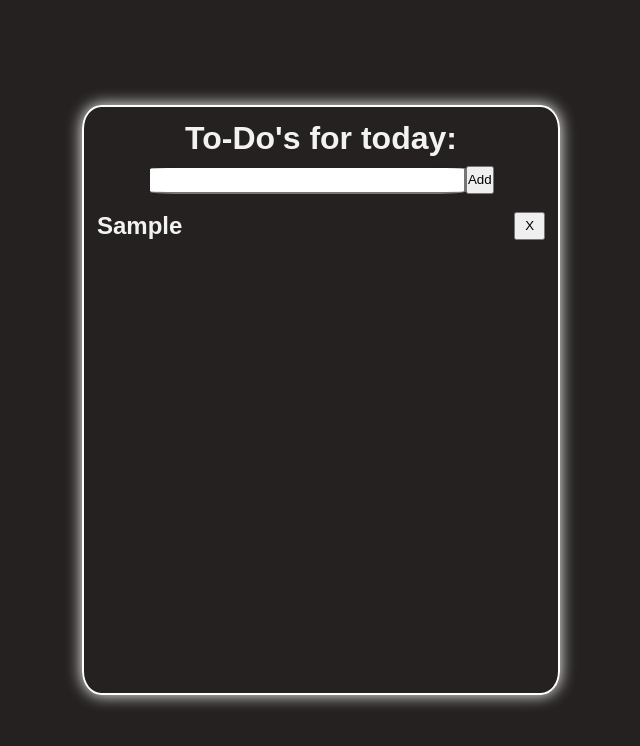
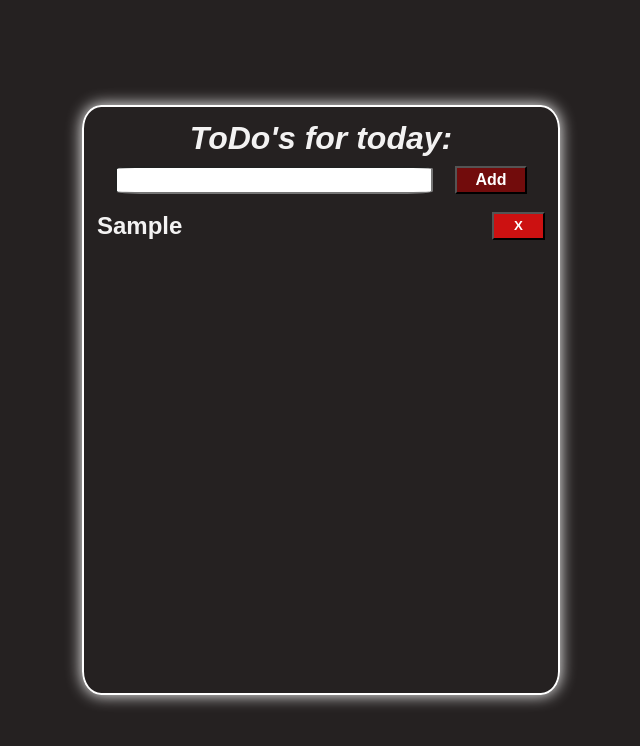
Before and after one commit to Quazar8/ReactToDo, a React app: page / in a window 1280 px wide. Both pictures are taken after typing "Sample" into the empty fields and a click on the input "Add". Shown: the whole page, without its empty margins (319-959 px from the left). Built offline with nearby package versions, Linux system fonts and the light colour scheme.

Commit message:
Further styling the application
Changing color when you hover on buttons improving the UX, paddings,
margins.

```diff
--- a/src/components/App.js
+++ b/src/components/App.js
@@ -23,7 +23,7 @@ const App = (props) => {
 
     return (
         <main className="app-container">
-            <h1 id="app-title">To-Do's for today:</h1>
+            <h1 id="app-title">ToDo's for today:</h1>
             <Input submitted={submitted}/>
             <ToDosContainer
                 todos = {todos}
--- a/src/components/Input.js
+++ b/src/components/Input.js
@@ -16,7 +16,7 @@ const Input = (props) => {
     return (
         <div className="input-component">
             <input id="todo-input" value={input} type="text" onChange={handleChange}/>
-            <input onClick={handleSubmit} type="submit" value="Add"/>
+            <input id="submit-button" onClick={handleSubmit} type="submit" value="Add"/>
         </div>
     )
 }
--- a/src/styles/app.css
+++ b/src/styles/app.css
@@ -18,4 +18,5 @@
 
 #app-title {
     text-align: center;
+    font-style: italic;
 }
--- a/src/styles/input.css
+++ b/src/styles/input.css
@@ -10,3 +10,17 @@
     border-radius: 10%;
     font-size: 1.3rem;
 }
+
+#submit-button {
+    background-color: #720c0c;
+    color: white;
+    width: 15%;
+    font-size: 1rem;
+    font-weight: bold;
+    margin: 0 0 0 5%;
+}
+
+#submit-button:hover {
+    background-color:white;
+    color: #720c0c;
+}
--- a/src/styles/single-todo.css
+++ b/src/styles/single-todo.css
@@ -5,6 +5,15 @@
     padding: 2% 0;
 }
 
-button {
+.single-todo button {
     padding: 1% 2%;
+    width: 7%;
+    background-color: #cc1111;
+    color: white;
+    font-weight: bold;
 }
+
+.single-todo button:hover {
+    background-color: white;
+    color: #cc1111;
+}
--- a/src/utils.js
+++ b/src/utils.js
@@ -1,4 +1,4 @@
-let deleteFromArr = (arr,index) => {
+let deleteFromArr = (arr, index) => {
     let result = new Array(arr.length - 1)
 
     for(let i = 0; i < index; i++){
```
